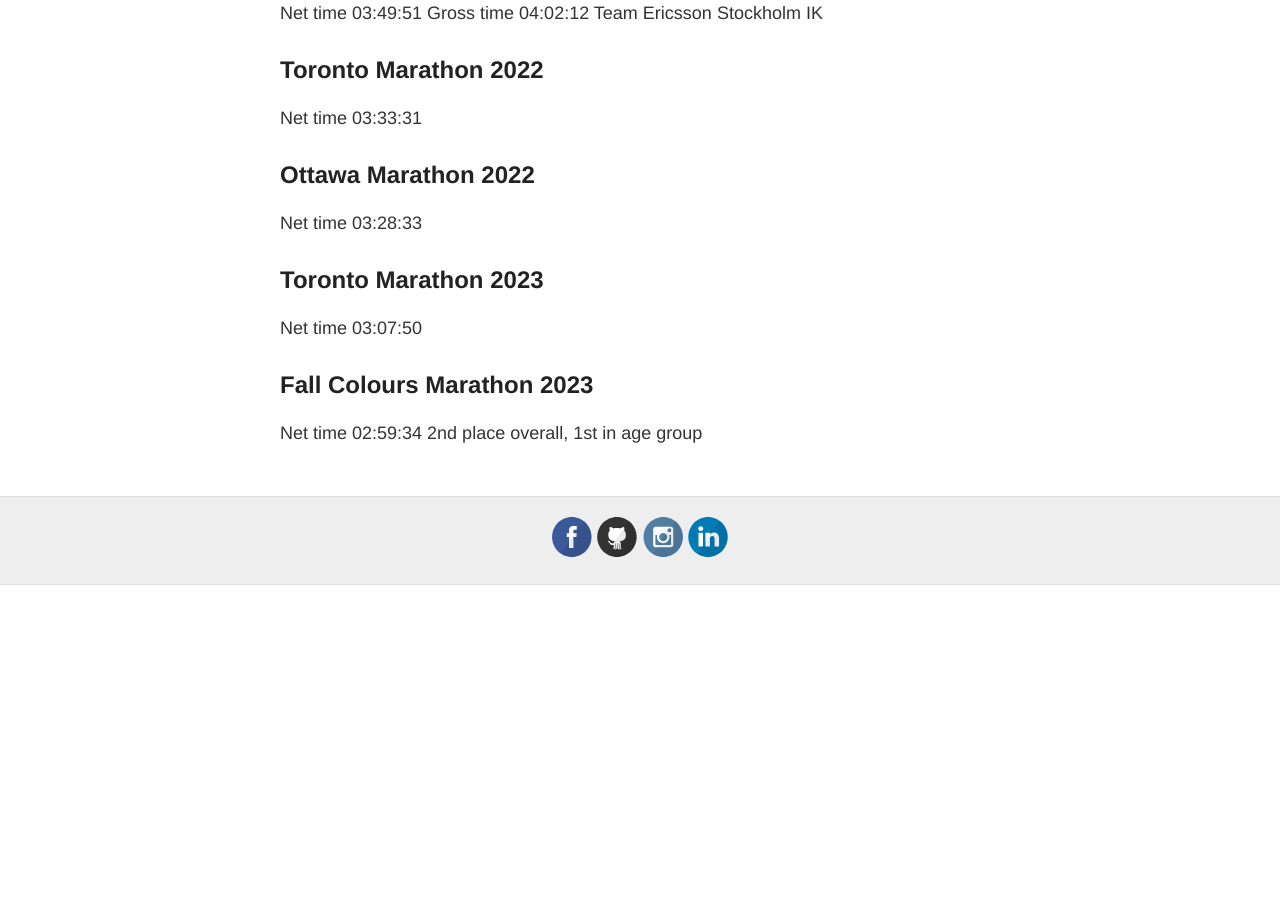
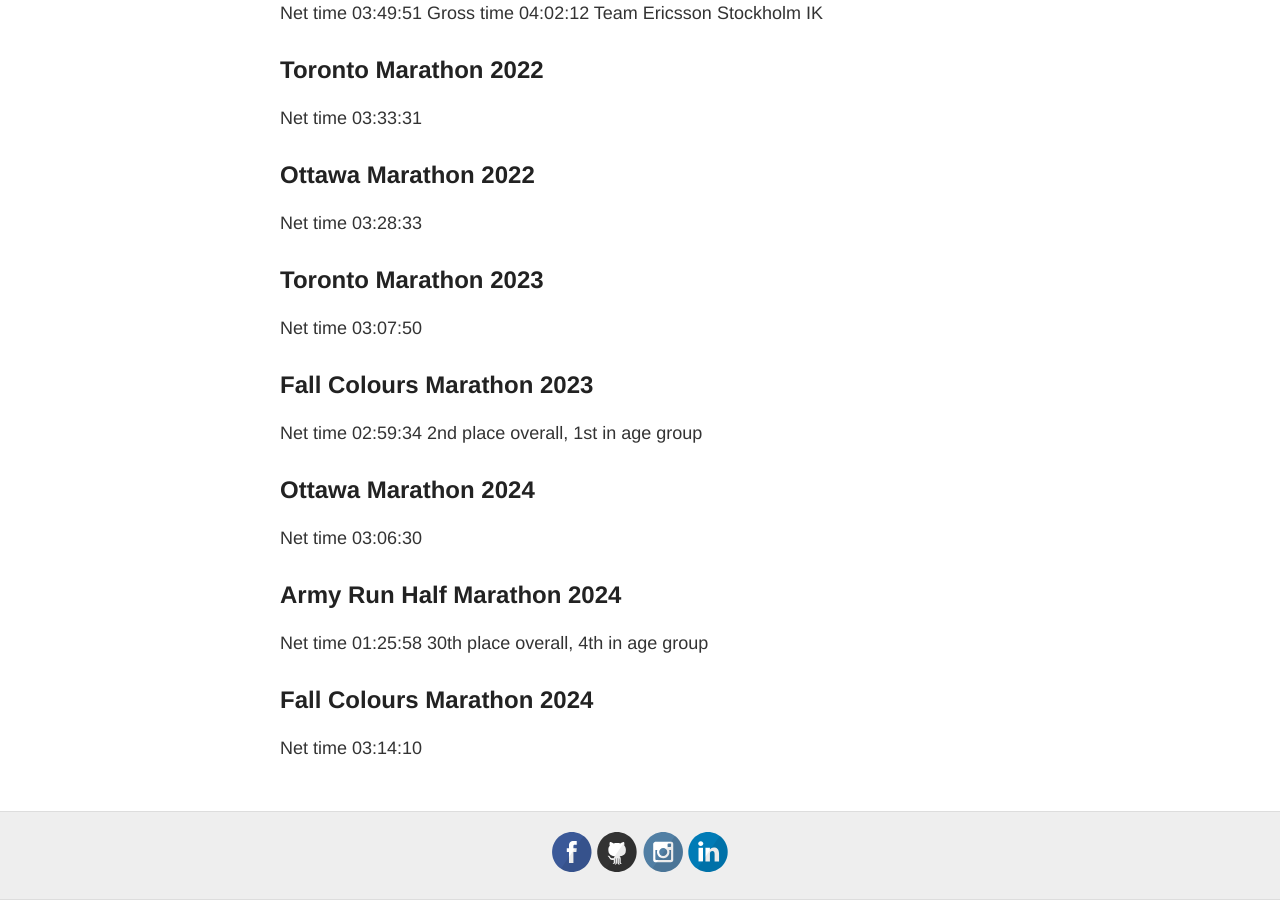
Before and after one commit to sjodin/sjodin.github.io, a Jekyll site: the page built from marathon.md, in a window 1280 px wide and 900 px high, scrolled down 1341 px. Built offline with Jekyll 4.4.1, drawn with Linux system fonts in a browser that asks for light colours; before the commit the page ends 1926 px from its top, so only the background shows below that.

Commit message:
Update marathon.md
Add Ottawa Marathon, Army Run and Fall Colours 2024

```diff
--- a/marathon.md
+++ b/marathon.md
@@ -93,3 +93,15 @@ Net time 03:07:50
 ## Fall Colours Marathon 2023
 
 Net time 02:59:34 2nd place overall, 1st in age group
+
+## Ottawa Marathon 2024
+
+Net time 03:06:30
+
+## Army Run Half Marathon 2024
+
+Net time 01:25:58 30th place overall, 4th in age group
+
+## Fall Colours Marathon 2024
+
+Net time 03:14:10
```
